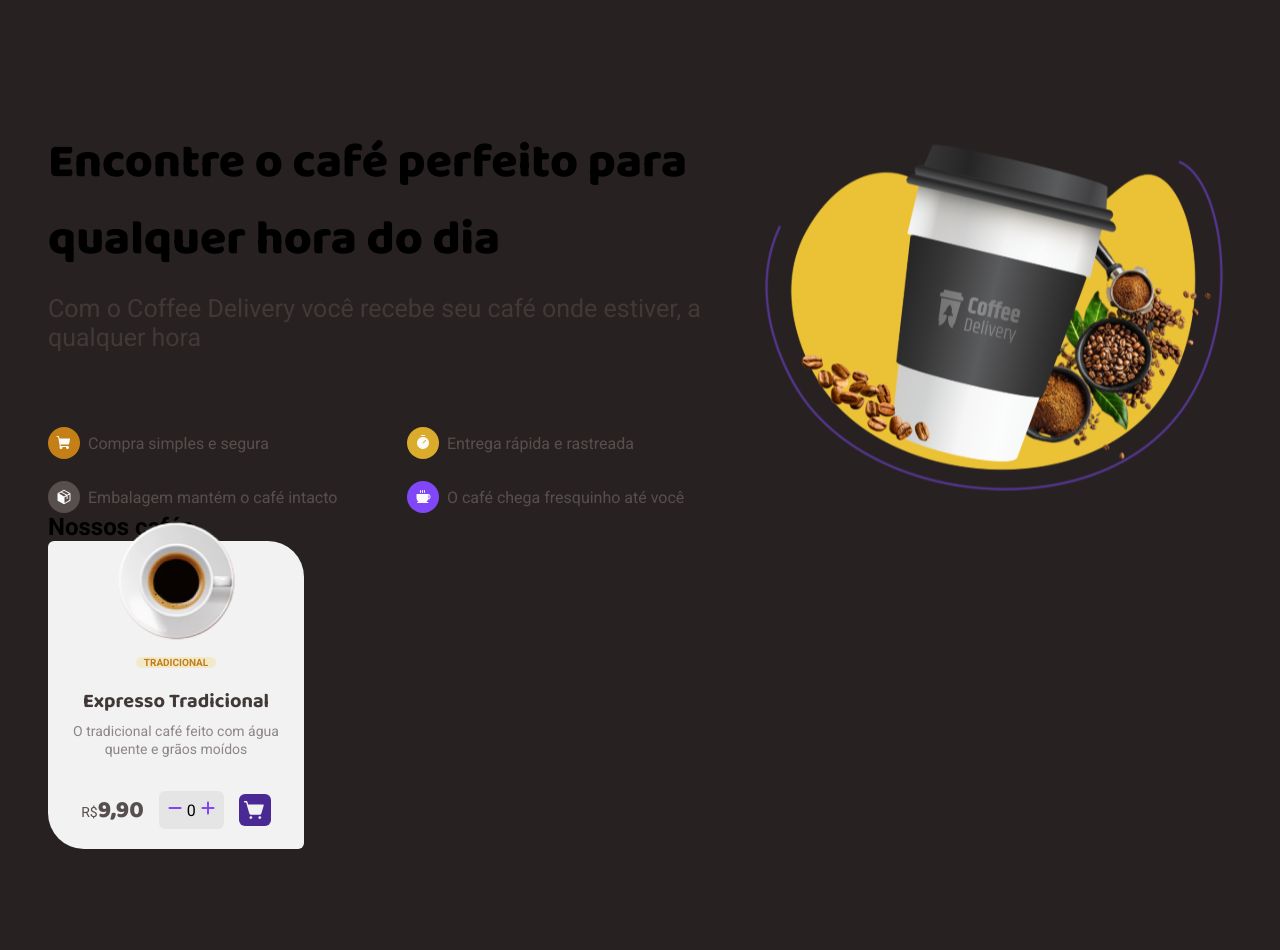
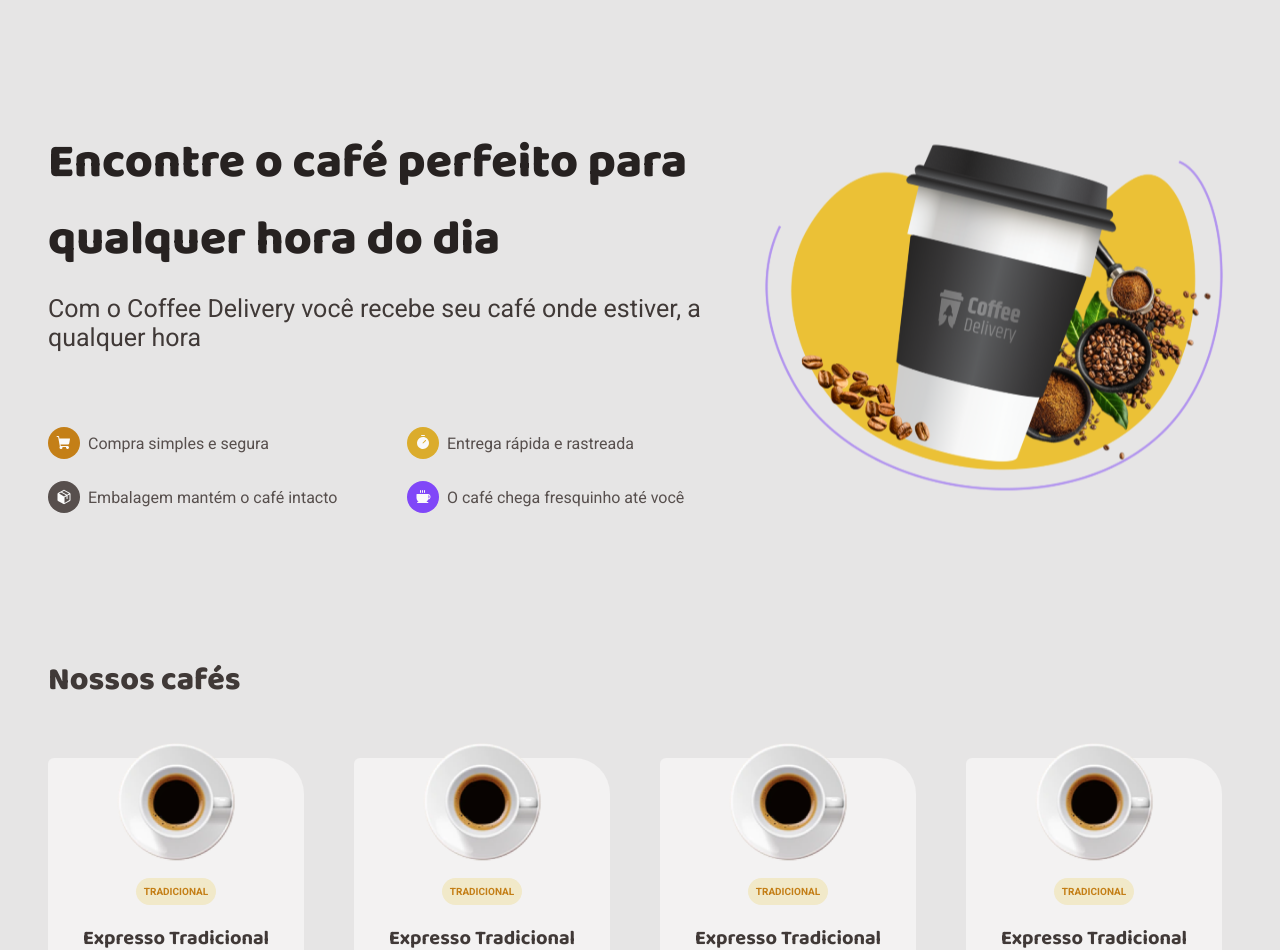
Before and after one commit to D2Diego/CoffeDelivery, a React (Vite) app: page / in a window 1280 px wide. Shown: the part 122-1072 px from the top of the page. Before the commit the page ends 971 px from the top, so only its background shows below. Built offline with nearby package versions, Linux system fonts and the light colour scheme.

Commit message:
feat finish home

```diff
--- a/src/components/CardCoffe/index.tsx
+++ b/src/components/CardCoffe/index.tsx
@@ -1,5 +1,4 @@
 import { FaMinus, FaPlus } from 'react-icons/fa6'
-// import { IoCartOutline } from 'react-icons/io5'
 
 import CupCoffe from '../../assets/CupCoffe.svg'
 
@@ -9,7 +8,11 @@ import ShopCar from '../../assets/shopping-cart-simple.svg'
 export function CardCoffe() {
   return (
     <CardCoffeContainer>
-      <img src={CupCoffe} className="product-img" />
+      <img
+        src={CupCoffe}
+        alt="Imagem do produto café"
+        className="product-img"
+      />
       <div className="coffee-tag">Tradicional</div>
       <h3>Expresso Tradicional</h3>
       <p>O tradicional café feito com água quente e grãos moídos</p>
--- a/src/components/CardCoffe/styles.ts
+++ b/src/components/CardCoffe/styles.ts
@@ -2,8 +2,8 @@ import styled from 'styled-components'
 
 export const CardCoffeContainer = styled.article`
   max-width: 256px;
-  max-height: 310px;
-  padding: 20px;
+  height: 326px;
+  padding: 24px 24px;
   border-radius: 6px 36px;
   background: var(--Base-Card, #f3f2f2);
 
@@ -22,11 +22,10 @@ export const CardCoffeContainer = styled.article`
 
     font-family: Roboto;
     font-size: 10px;
-    font-style: normal;
     font-weight: 700;
     text-transform: uppercase;
 
-    padding: 0 8px;
+    padding: 8px;
     border-radius: 100px;
     background: var(--Brand-Yellow-Light, #f1e9c9);
 
@@ -39,7 +38,6 @@ export const CardCoffeContainer = styled.article`
 
     font-family: 'Baloo 2';
     font-size: 20px;
-    font-style: normal;
     font-weight: 700;
     line-height: 130%;
     margin-bottom: 8px;
@@ -51,7 +49,6 @@ export const CardCoffeContainer = styled.article`
 
     font-family: Roboto;
     font-size: 14px;
-    font-style: normal;
     font-weight: 400;
     line-height: 130%;
 
@@ -63,7 +60,6 @@ export const CardCoffeContainer = styled.article`
     text-align: right;
     font-family: Roboto;
     font-size: 14px;
-    font-style: normal;
     font-weight: 400;
     line-height: 130%;
   }
@@ -73,23 +69,22 @@ export const CardCoffeContainer = styled.article`
 
     font-family: 'Baloo 2';
     font-size: 24px;
-    font-style: normal;
     font-weight: 800;
     line-height: 130%;
   }
 
   .line-price-quantity {
     display: flex;
-    gap: 15px;
+    gap: 20px;
     align-items: center;
+    padding-bottom: 24px;
   }
 
   .quantity-controls {
     display: flex;
     height: 38px;
     padding: 8px;
-    justify-content: center;
-    align-items: center;
+    align-items: stretch;
     gap: 4px;
 
     border-radius: 6px;
--- a/src/pages/Home/index.tsx
+++ b/src/pages/Home/index.tsx
@@ -45,10 +45,19 @@ export function Home() {
         </div>
         <img src={CoffeImg} alt="Imagem de um café na embalagem da loja" />
       </div>
-
-      <h1>Nossos cafés</h1>
-
-      <CardCoffe />
+      <h1 className="SubTitle">Nossos cafés</h1>
+      <div className="products">
+        <CardCoffe />
+        <CardCoffe />
+        <CardCoffe />
+        <CardCoffe />
+        <CardCoffe />
+        <CardCoffe />
+        <CardCoffe />
+        <CardCoffe />
+        <CardCoffe />
+        <CardCoffe />
+      </div>
     </HomeContainer>
   )
 }
--- a/src/pages/Home/styles.ts
+++ b/src/pages/Home/styles.ts
@@ -7,6 +7,8 @@ export const HomeContainer = styled.nav`
   }
 
   .container-title h1 {
+    color: ${(props) => props.theme['base-title']};
+
     font-family: 'Baloo 2';
     font-size: 48px;
     font-weight: 800;
@@ -16,10 +18,25 @@ export const HomeContainer = styled.nav`
   .container-title p {
     color: ${(props) => props.theme['base-subtitle']};
 
-    /* Text/Regular L */
     font-family: Roboto;
     font-size: 25px;
     margin-bottom: 75px;
+  }
+
+  .SubTitle {
+    color: ${(props) => props.theme['base-subtitle']};
+    font-family: 'Baloo 2';
+    font-size: 32px;
+    font-weight: 800;
+    margin-top: 142px;
+    margin-bottom: 52px;
+  }
+
+  .products {
+    display: grid;
+    grid-template-columns: 1fr 1fr 1fr 1fr;
+    row-gap: 32px;
+    column-gap: 40px;
   }
 `
 export const Section = styled.section`
--- a/src/styles/global.ts
+++ b/src/styles/global.ts
@@ -12,8 +12,8 @@ export const GlobalStyle = createGlobalStyle`
   }
 
   body {
-    background: ${(props) => props.theme['base-title']};
-    color: ${(props) => props.theme['white-base']};
+    background: ${(props) => props.theme['white-background']};
+    color: ${(props) => props.theme['base-title']};
     -webkit-font-smoothing: antialiased;
   }
 
--- a/src/styles/themes/themes.ts
+++ b/src/styles/themes/themes.ts
@@ -1,5 +1,5 @@
 export const defaultTheme = {
-  white: '#FFF',
+  'white-white': '#FFF',
 
   'yellow-dark': '#C47F17',
   'yellow-base': '#DBAC2C',
@@ -20,5 +20,6 @@ export const defaultTheme = {
   'base-card': '#F3F2F2',
 
   'background-base': '#FFFFFF',
-  'ywhite-base': '#FBA94C',
+  'white-base': '#FBA94C',
+  'white-background': '#E6E5E5',
 }
```
